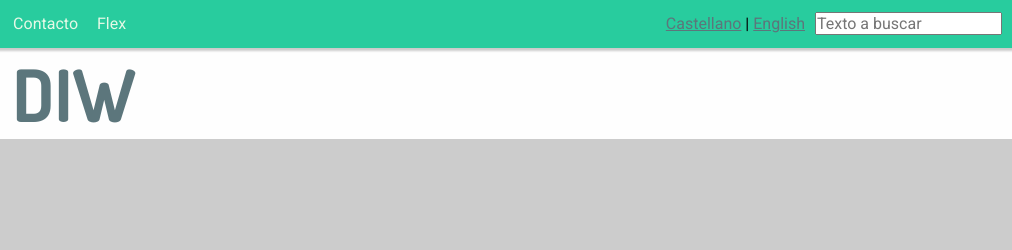
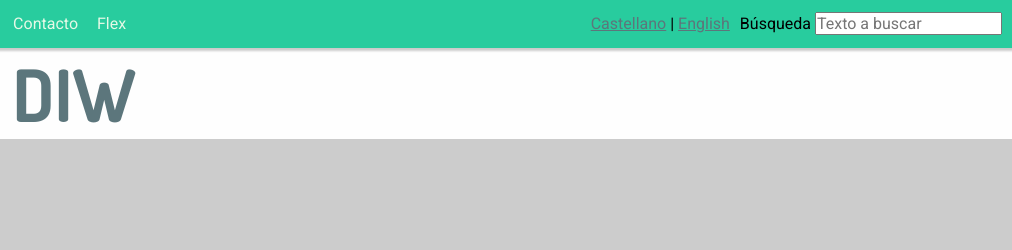
Before and after one commit to RocioMB/Practica-5-DIW, a plain HTML site: page index.html in a window 1280 px wide. Shown: the top 250 px of the page, 268-1280 px from the left. Drawn offline with Linux system fonts and the light colour scheme; placeholder pictures from the web are drawn by us.

Commit message:
Error cuadro busqueda corregido nueva version

```diff
--- a/index.html
+++ b/index.html
@@ -58,7 +58,7 @@
                 <a href="#">Castellano</a> | <a href="#">English</a>
             </div>
             <div class="buscarMenu">
-                <label id="lBusqueda" for="busqueda"></label>
+                <label id="lBusqueda" for="busqueda" class="textoOcultar">Búsqueda</label>
                 <input id="busqueda" type="text" placeholder="Texto a buscar" aria-labelledby="lBusqueda" >
             </div>
         </div>
```
